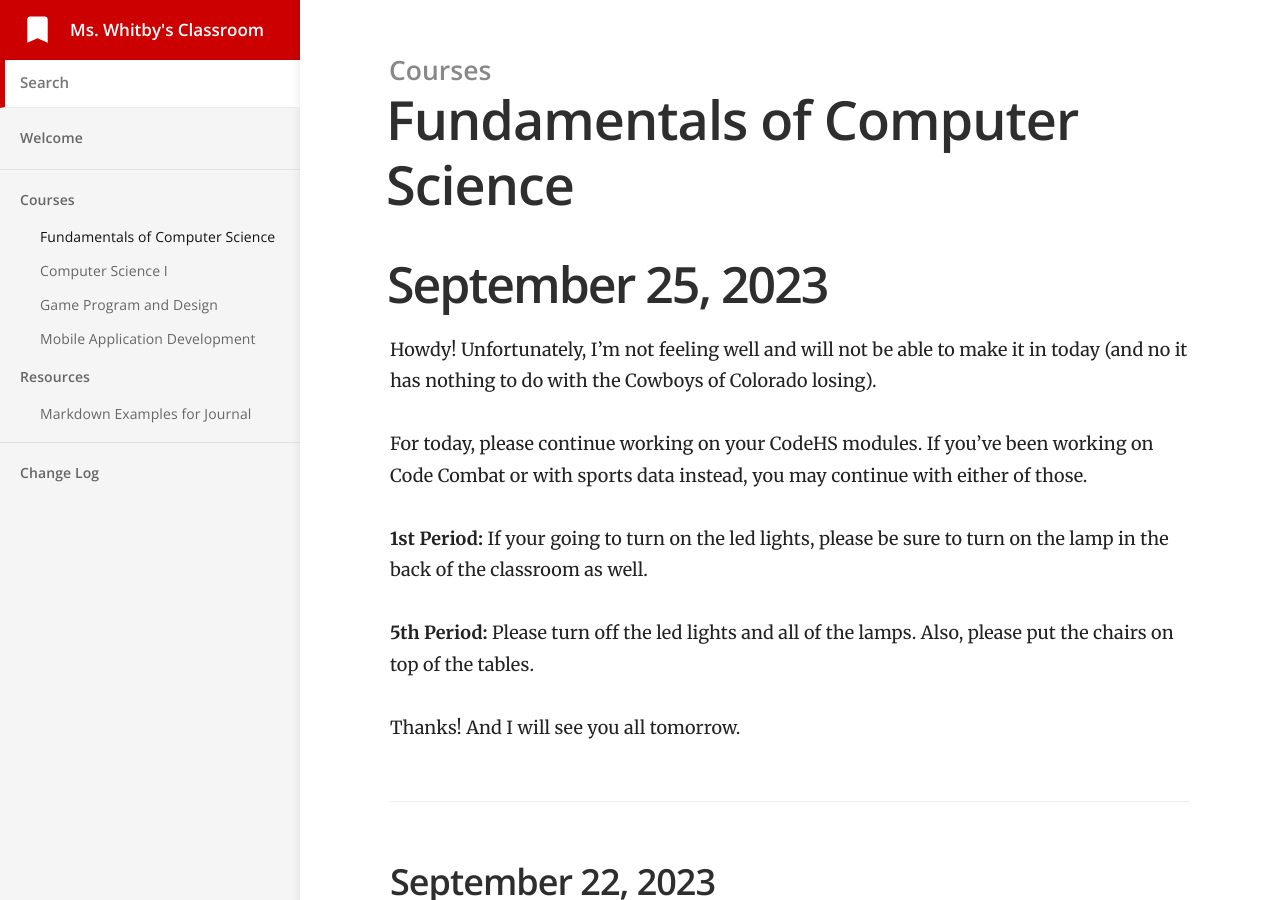
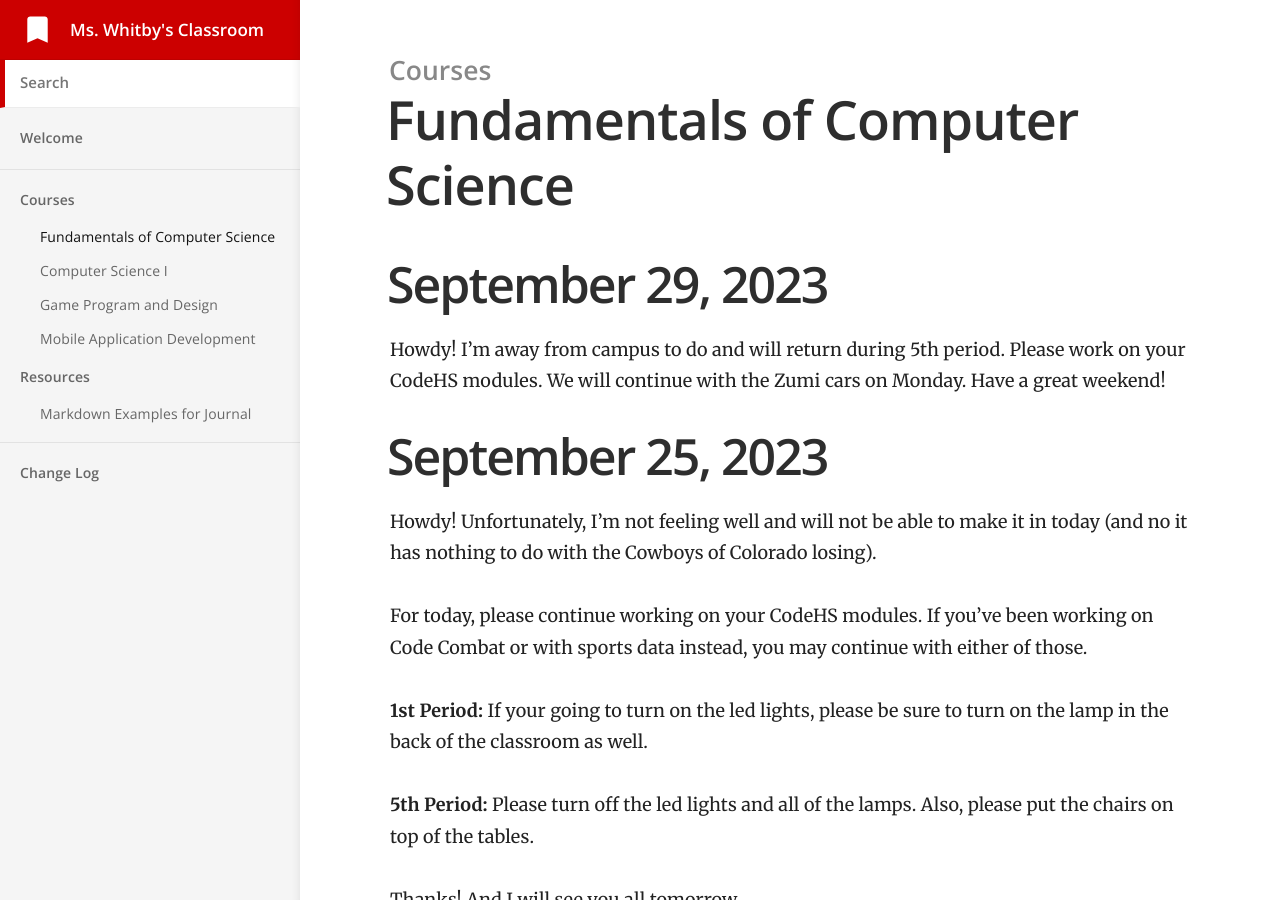
Before and after one commit to mswhitby/classroom, a Jekyll site: the page built from _docs/courses/csf.md, in a window 1280 px wide and 900 px high. Built offline with Jekyll 4.4.1, drawn with Linux system fonts in a browser that asks for light colours.

Commit message:
Update csf.md

```diff
--- a/_docs/courses/csf.md
+++ b/_docs/courses/csf.md
@@ -3,6 +3,10 @@ title: Fundamentals of Computer Science
 category: Courses
 order: 1
 ---
+
+# September 29, 2023
+
+Howdy! I'm away from campus to do and will return during 5th period. Please work on your CodeHS modules. We will continue with the Zumi cars on Monday. Have a great weekend!
 
 # September 25, 2023
 
```
